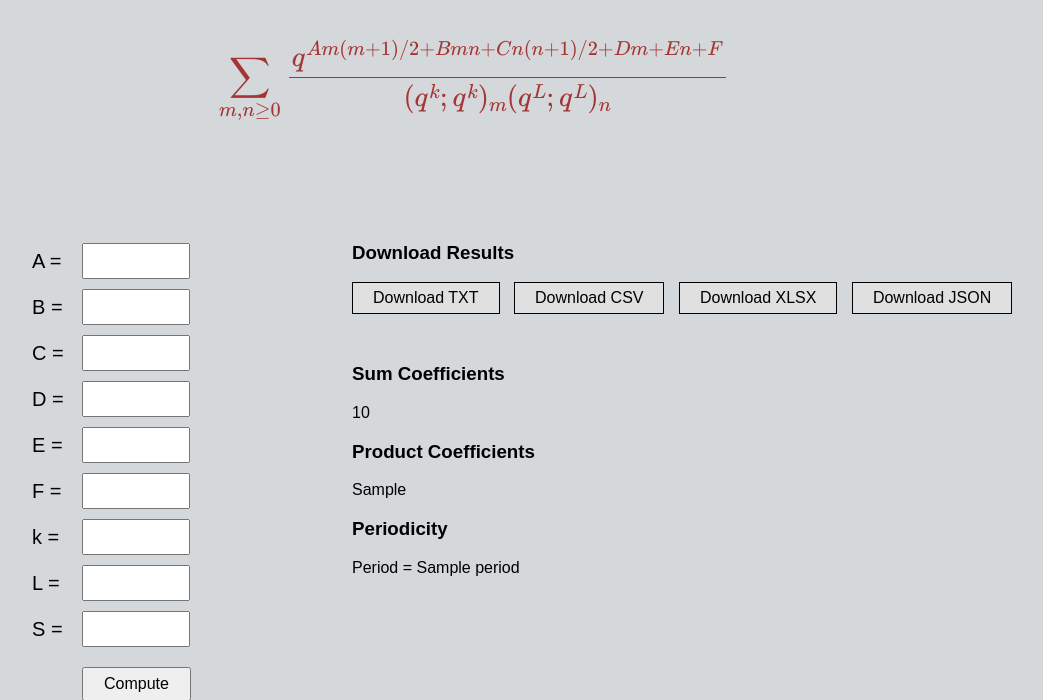
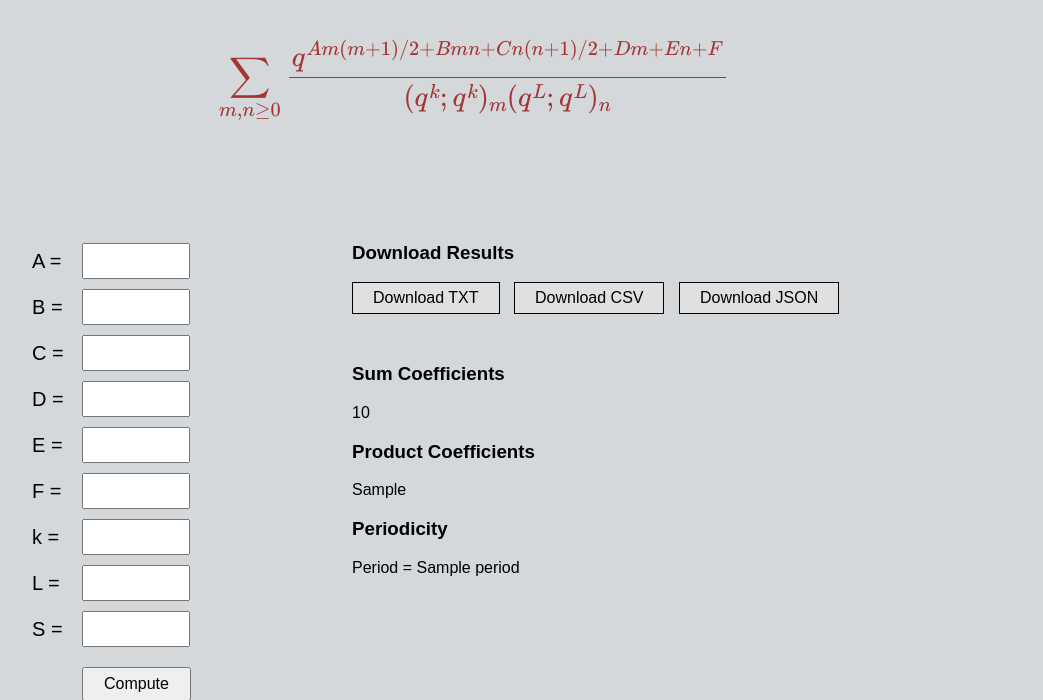
Before and after one commit to ZPelinTurhan/q-hypergeometric-multisum-products, a Flask app: template templates/index.html in a window 1280 px wide. Shown: the top 700 px of the page, without its empty margins (166-1209 px from the left). Run offline with Flask 3, Linux system fonts and the light colour scheme; the template is opened without the code that fills it: most values are stand-ins (such as "Sample title", 1, 10 or a date in 2020).

Commit message:
initial commit

```diff
--- a/app.py
+++ b/app.py
@@ -143,7 +143,7 @@ def index():
 @app.route("/download/<result_id>/<filetype>")
 def download(result_id, filetype):
 
-    if filetype not in ("txt", "csv", "json", "xlsx"):
+    if filetype not in ("txt", "csv", "json"):
         return "Invalid file type", 400
 
     try:
--- a/templates/index.html
+++ b/templates/index.html
@@ -109,7 +109,6 @@
 
                 <a class="download-button" href="/download/{{ result_id }}/txt">Download TXT</a>
                 <a class="download-button" href="/download/{{ result_id }}/csv">Download CSV</a>
-                <a class="download-button" href="/download/{{ result_id }}/xlsx">Download XLSX</a>
                 <a class="download-button" href="/download/{{ result_id }}/json">Download JSON</a>
 
                 <h3>Sum Coefficients</h3>
```
